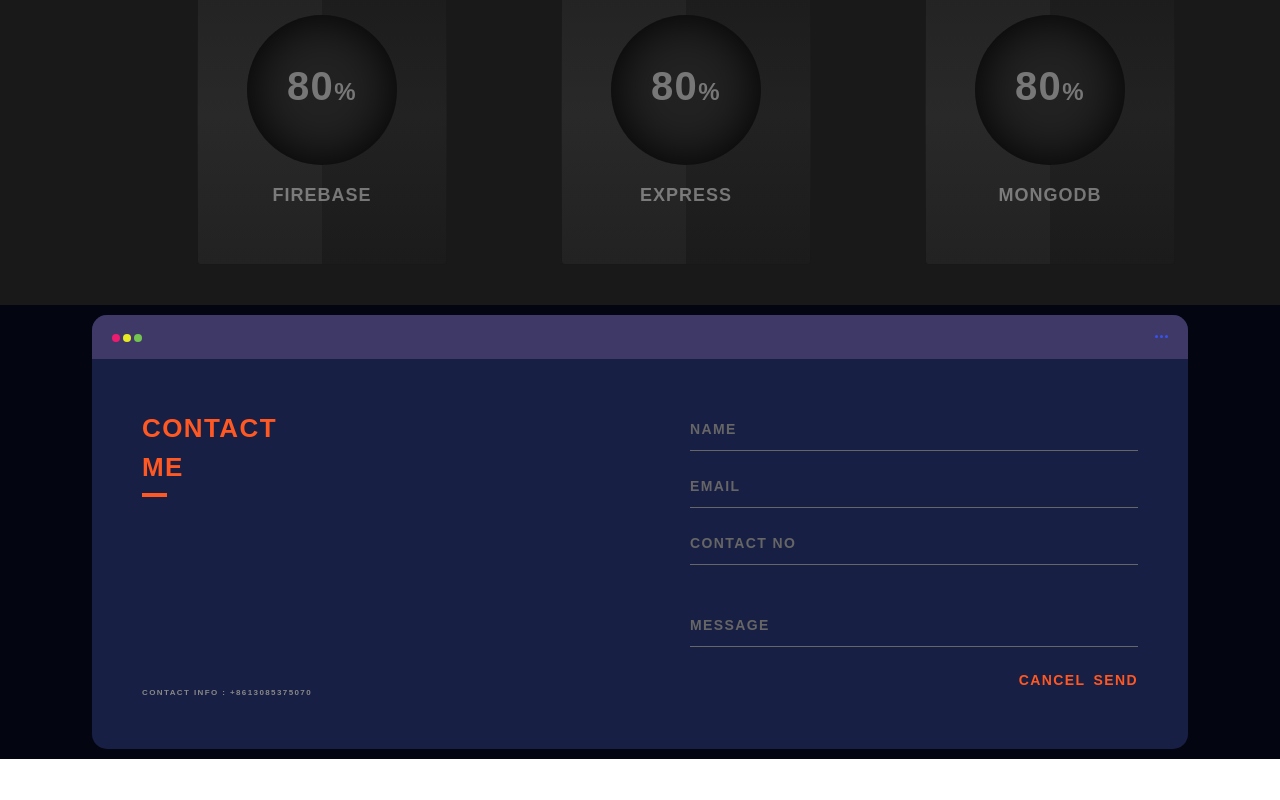
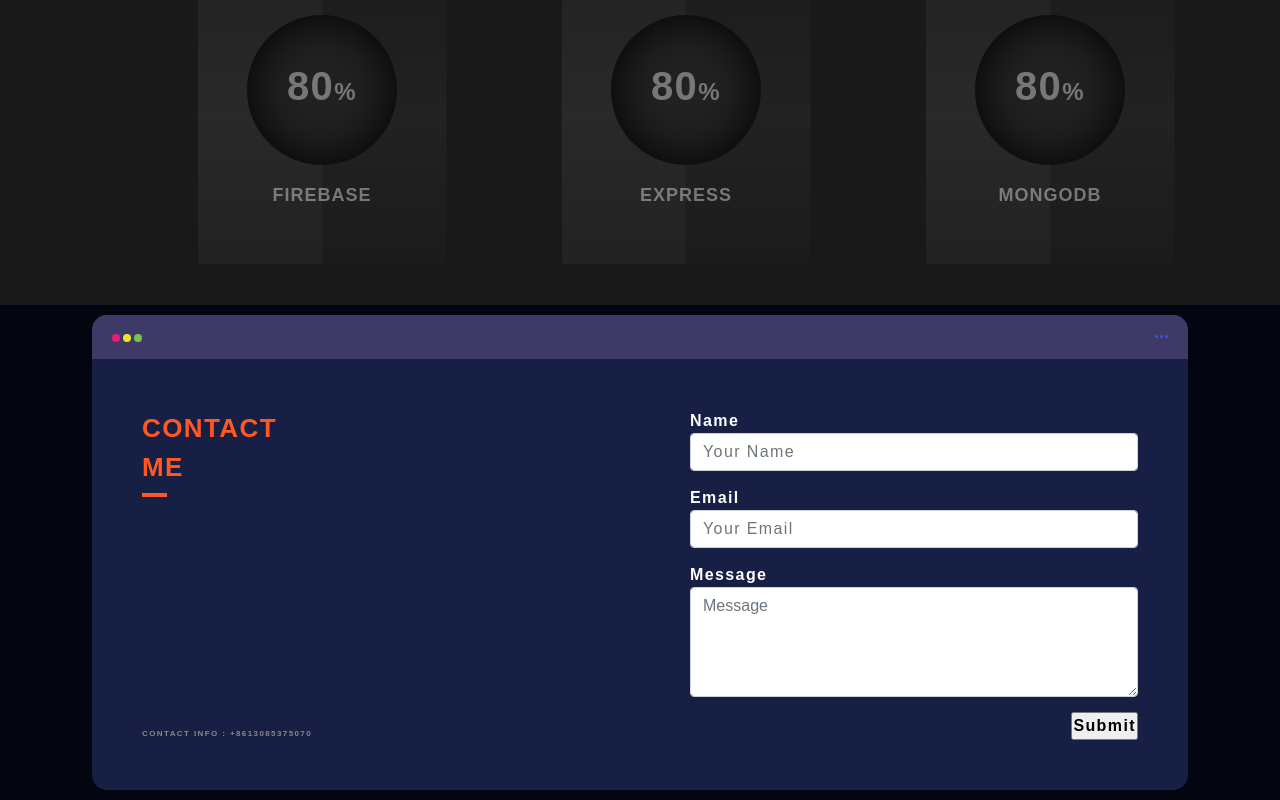
Before and after one commit to choyondas/myportfolio, a React (Create React App) app: page / in a window 1280 px wide. Shown: the part 3322-4122 px from the top of the page. Before the commit the page ends 4081 px from the top, so only its background shows below. Built offline with nearby package versions, Linux system fonts and the light colour scheme.

Commit message:
sent email successfully

```diff
--- a/package.json
+++ b/package.json
@@ -6,6 +6,7 @@
     "@testing-library/jest-dom": "^5.11.4",
     "@testing-library/react": "^11.1.0",
     "@testing-library/user-event": "^12.1.10",
+    "emailjs-com": "^3.2.0",
     "react": "^17.0.2",
     "react-dom": "^17.0.2",
     "react-facebook-login": "^4.1.1",
--- a/src/PortfolioContainer/MainHome/ContactMe/ContactMe.css
+++ b/src/PortfolioContainer/MainHome/ContactMe/ContactMe.css
@@ -136,6 +136,9 @@ input {
 .app-form-group {
   margin-bottom: 15px;
 }
+label {
+  color: white;
+}
 
 .app-form-group.message {
   margin-top: 40px;
--- a/src/PortfolioContainer/MainHome/ContactMe/ContactMe.js
+++ b/src/PortfolioContainer/MainHome/ContactMe/ContactMe.js
@@ -1,6 +1,22 @@
 import React from "react";
+import emailjs from "emailjs-com";
 import "./ContactMe.css";
 const ContactMe = () => {
+  function sentEmail(e) {
+    e.preventDefault();
+    emailjs
+      .sendForm(
+        "service_k8q7eyf",
+        "template_klsqxvo",
+        e.target,
+        "user_RuWm0sqkqeCIfMyzyf4yw"
+      )
+      .then((res) => {
+        console.log(res);
+      })
+      .catch((err) => console.log(err));
+  }
+
   return (
     <div className="contact-back">
       <div className="container">
@@ -18,10 +34,7 @@ const ContactMe = () => {
                 <div class="screen-header-ellipsis"></div>
               </div>
             </div>
-            <form
-              action="https://formsubmit.co/choyondas08@gmail.com"
-              method="POST"
-            >
+
             <div class="screen-body">
               <div class="screen-body-item left">
                 <div class="app-title">
@@ -31,70 +44,46 @@ const ContactMe = () => {
                 <div class="app-contact">CONTACT INFO : +8613085375070</div>
               </div>
               <div class="screen-body-item">
+                <form onSubmit={sentEmail}>
                   <div class="app-form">
                     <div class="app-form-group">
+                      <label>Name</label>
                       <input
-                        class="app-form-control"
-                        placeholder="NAME"
-                        required
+                        type="text"
+                        name="name"
+                        className="form-control"
+                        placeholder="Your Name"
                       />
                     </div>
                     <div class="app-form-group">
+                      <label>Email</label>
                       <input
-                        type="hidden"
-                        name="_next"
-                        value="https://https://heuristic-lewin-f59498.netlify.app/thankyou.js"
+                        type="email"
+                        name="user_email"
+                        placeholder="Your Email"
+                        className="form-control"
                       />
-                      <input
-                        type="hidden"
-                        name="_subject"
-                        value="New email   woooooo!"
-                      ></input>
                     </div>
 
-                    <div class="app-form-group">
-                      <input
-                        class="app-form-control"
-                        placeholder="EMAIL"
-                        required
-                      />
-                    </div>
-                    <div class="app-form-group">
-                      <input
-                        class="app-form-control"
-                        placeholder="CONTACT NO"
-                        required
-                      />
-                    </div>
-                    <div class="app-form-group message">
-                      <input
-                        class="app-form-control"
-                        placeholder="MESSAGE"
-                        required
+                    <div class="app-form-group ">
+                      <label>Message</label>
+                      <textarea
+                        placeholder="Message"
+                        name="message"
+                        type="text"
+                        rows="4"
+                        className="form-control"
                       />
                     </div>
                     <div class="app-form-group buttons">
-                      <button class="app-form-button m-2">CANCEL</button>
-                      <button class="app-form-button">SEND</button>
-                    </div>
-                  </div>
+                      <input type="submit" name="" value="Submit" />
                     </div>
                   </div>
                 </form>
               </div>
             </div>
-
-        {/* <div>
-          <h1>Hire Me.</h1>
-          <p>
-            I am available for freelance work. Connect with me via
-            phone:+8613085375070 or email: choyondas08@gmail.com
-          </p>
           </div>
-
-        <div>
-
-        </div> */}
+        </div>
       </div>
     </div>
   );
```
Also changed, not shown: src/PortfolioContainer/MainHome/ContactMe/thankyou.js (deleted, +0 -11 lines), 2 other files (tests, documents, lock files or other folders). Lines whose indentation alone changed are shown as unchanged.
